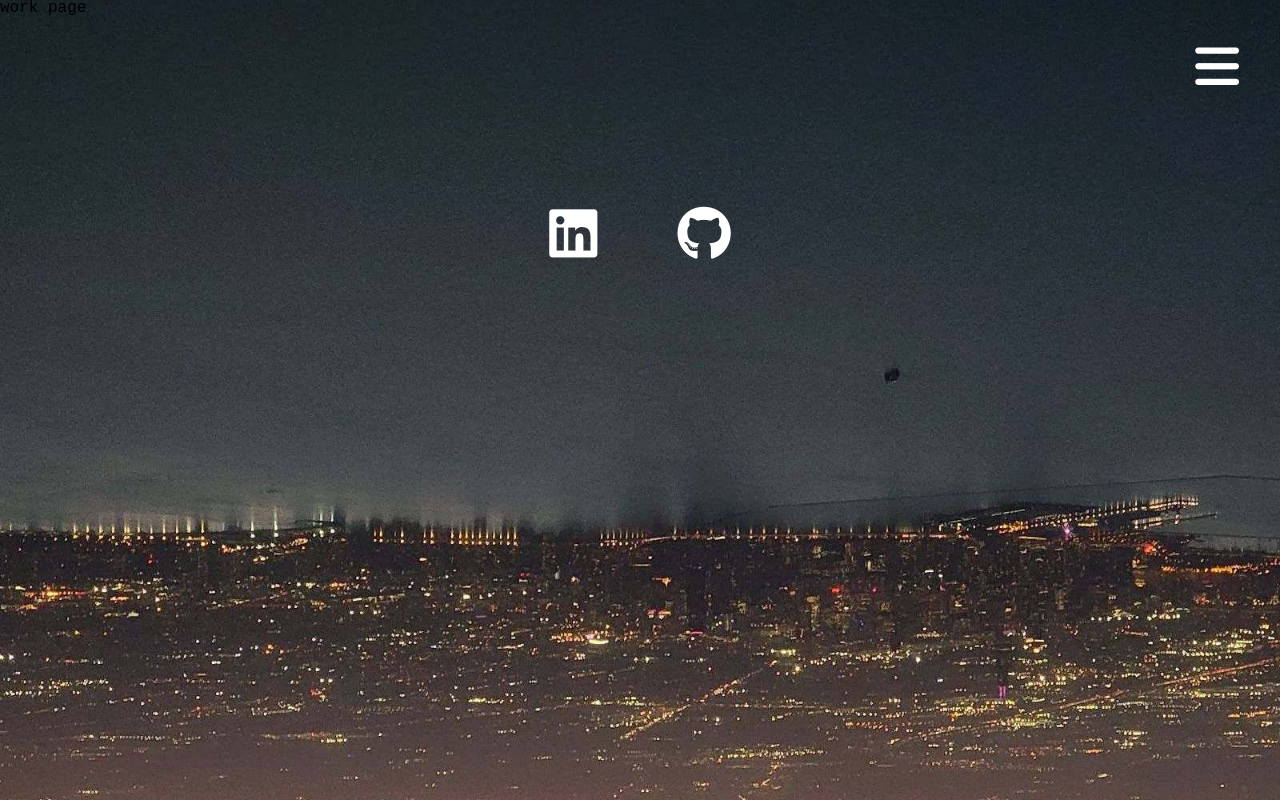
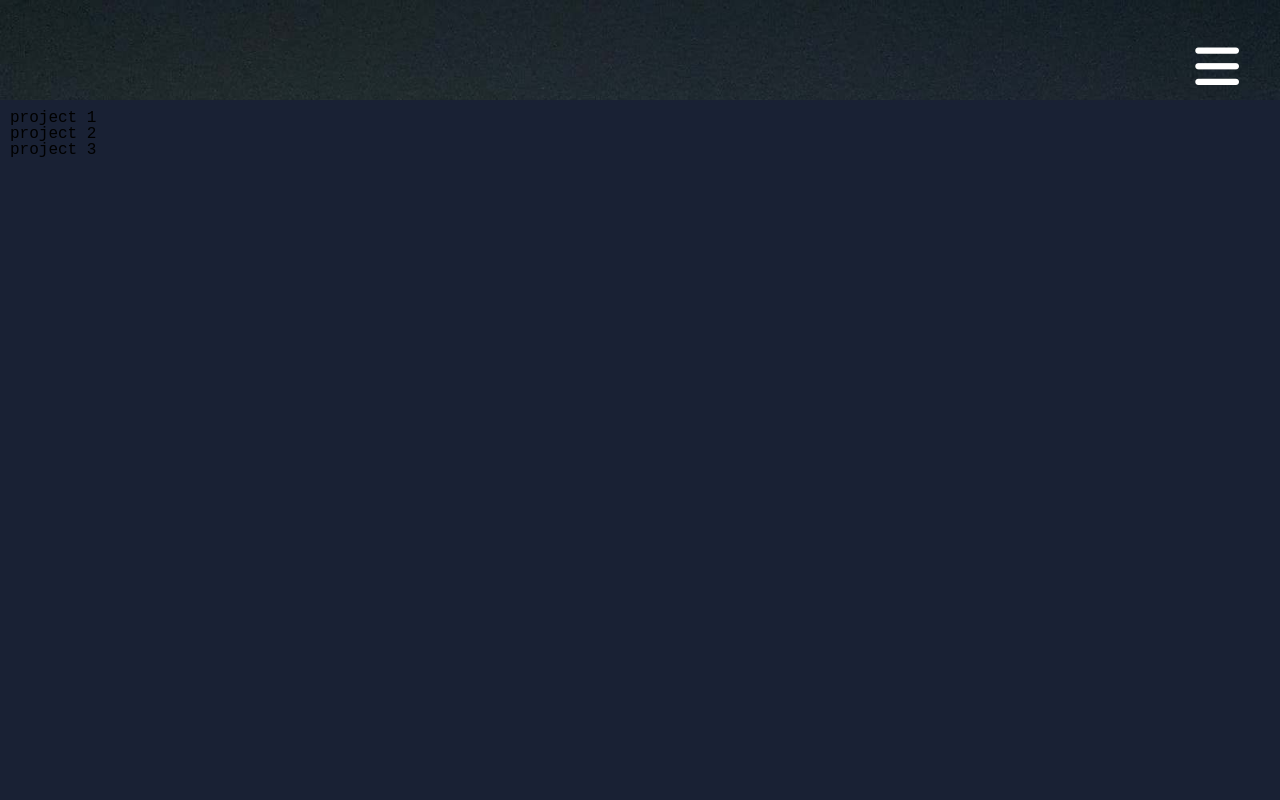
Before and after one commit to fiona1nicdao/fiona-website, a React (Create React App) app: page /#/work in a window 1280 px wide. Shown: the top 800 px of the page. Built offline with nearby package versions, Linux system fonts and the light colour scheme.

Commit message:
add initial styling to the remaining pages

```diff
--- a/src/App.js
+++ b/src/App.js
@@ -21,6 +21,8 @@ function App() {
   return (
     <div className="App">
       <Header/>
+      {/* <Home/> */}
+      {/* <Aboutme/> */}
       <Routes>
         <Route path='/' element={<Home/>}/>
         <Route path='/aboutme' element={<Aboutme/>}/>
--- a/src/assets/css/App.scss
+++ b/src/assets/css/App.scss
@@ -289,6 +289,45 @@ $tablet: 500px;
 
 
   }
+  // portfolio page
+  .portfolio-page{
+    position:relative;
+    top: 10px;
+    padding: 10px;
+    // background-color: rgb(38, 46, 79);
+    // background-color: #ffffff;
+    background-color: #192134;
+    height: 800px;
+    @media screen and (min-width:500px) {
+      top: 100px;
+    }
+  }
+  //  contact page
+  .contact-page{
+    position:relative;
+    top: 10px;
+    padding: 10px;
+    // background-color: rgb(38, 46, 79);
+    // background-color: #ffffff;
+    background-color: #192134;
+    height: 800px;
+    @media screen and (min-width:500px) {
+      top: 100px;
+    }
+  }
+  // resume page
+  .resume-page{
+    position:relative;
+    top: 10px;
+    padding: 10px;
+    // background-color: rgb(38, 46, 79);
+    // background-color: #ffffff;
+    background-color: #192134;
+    height: 800px;
+    @media screen and (min-width:500px) {
+      top: 100px;
+    }
+  }
   // foooter
   footer{
     position:relative;
--- a/src/pages/contact/Contact.js
+++ b/src/pages/contact/Contact.js
@@ -1,6 +1,6 @@
 export default function Contact(){
     return(
-        <div>
+        <div className="contact-page">
             contact page
         </div>
     )
--- a/src/pages/resume/Resume.js
+++ b/src/pages/resume/Resume.js
@@ -2,7 +2,7 @@ import { ChangeMenuColor } from "../../hooks/ChangeMenuColor"
 export default function Resume(){
     ChangeMenuColor();
     return(
-        <div>
+        <div className="resume-page">
             resume page
         </div>
     )
--- a/src/pages/work/Work.js
+++ b/src/pages/work/Work.js
@@ -3,8 +3,10 @@ import { ChangeMenuColor } from "../../hooks/ChangeMenuColor"
 export default function Work(){
     ChangeMenuColor();
     return(
-        <div>
-            work page
+        <div className="portfolio-page">
+            <div>project 1</div>
+            <div>project 2</div>
+            <div>project 3</div>
         </div>
     )
 }
```
